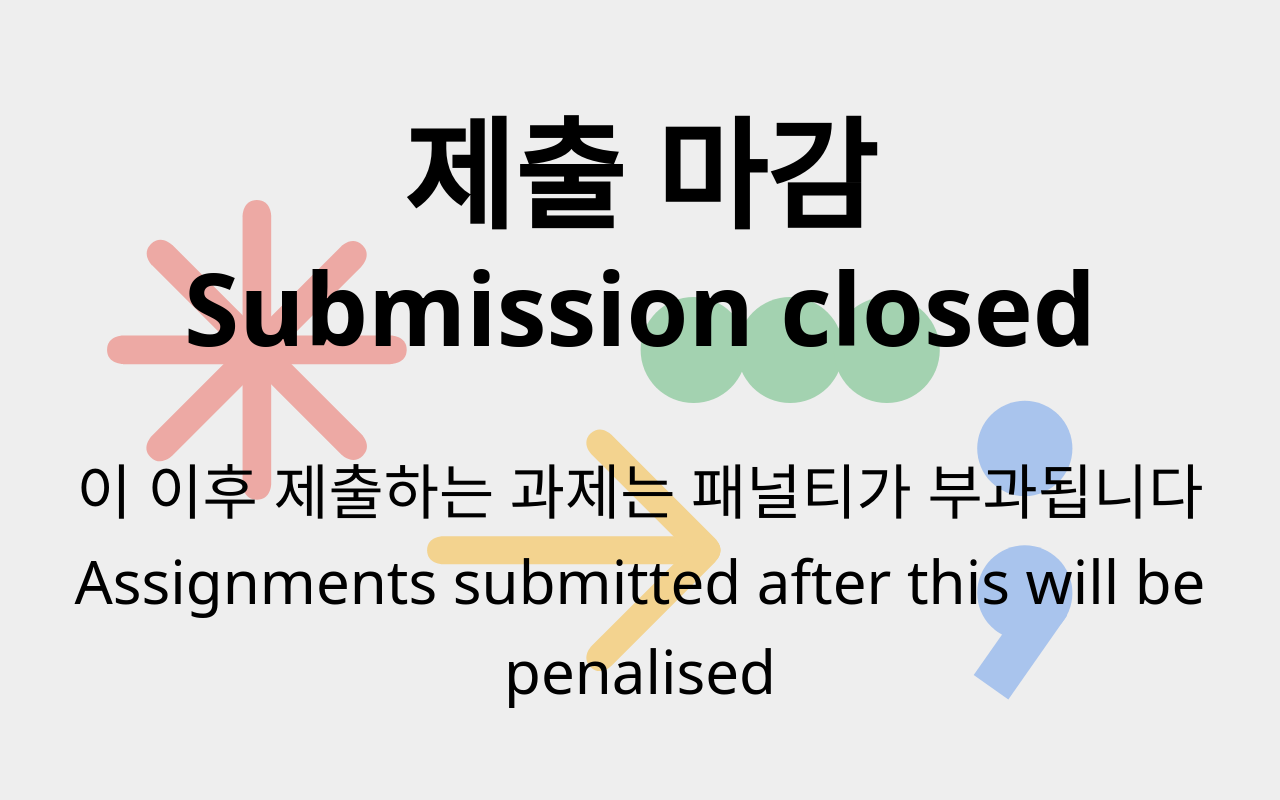
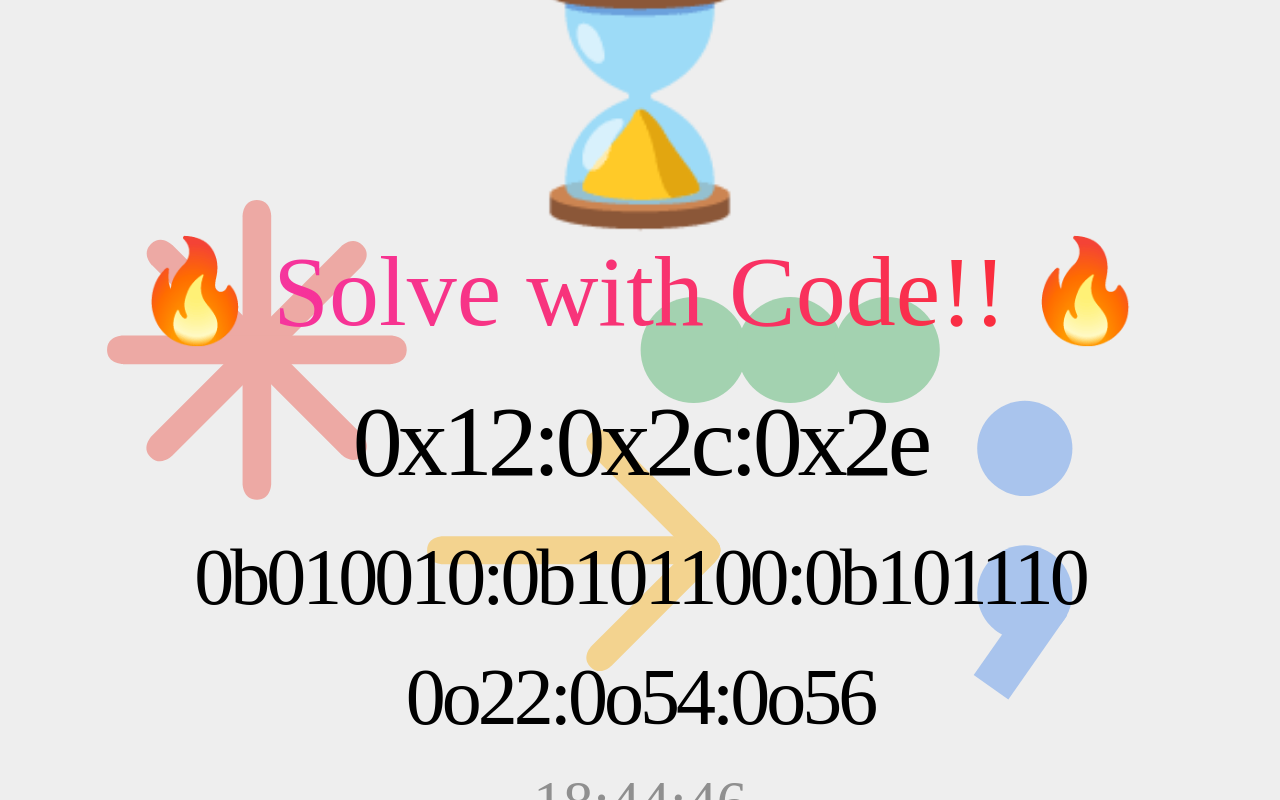
Before and after one commit to 2paperstar/2025-impact-ai-hackathon-screen, a React (Vite) app: page / in a window 1280 px wide. Built offline with nearby package versions, Linux system fonts and the light colour scheme; a web font is replaced by a local one.

Commit message:
fix: reset date

```diff
--- a/src/app.tsx
+++ b/src/app.tsx
@@ -17,12 +17,9 @@
   );
 };
 
-const date = new Date();
-date.setSeconds(date.getSeconds() - 13);
-
 export const App = () => {
   useAuthRefresh();
-  const time = useTimer(date);
+  const time = useTimer();
 
   return (
     <>
```
